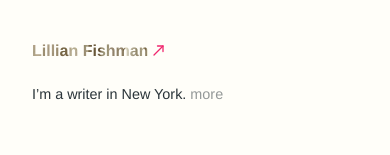
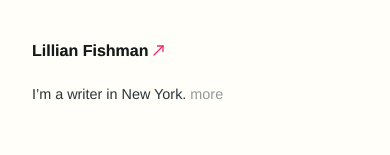
Before and after one commit to lollygoth/lillianfishman-site, a plain HTML site: page index.html in a window 390 px wide. In both pictures the pointer is over the element "Lillian Fishman". Shown: the top 155 px of the page. Drawn offline with Linux system fonts and the light colour scheme.

Commit message:
Add files via upload

```diff
--- a/index.html
+++ b/index.html
@@ -303,6 +303,18 @@
       a:hover, .entry .meta a:hover {
         -webkit-text-fill-color: var(--fg) !important;
         opacity: 0.6;
+      }
+    }
+
+    /* Disable photo reveal on mobile in light mode — no mousemove to
+       position the photo, so transparent text just disappears against
+       the light background. Darken instead. */
+    @media (max-width: 600px) and (prefers-color-scheme: light) {
+      a:hover, a:active,
+      #name-toggle:hover, #name-toggle:active,
+      .entry .meta a:hover, .entry .meta a:active {
+        -webkit-text-fill-color: #131a1d !important;
+        color: #131a1d !important;
       }
     }
 
```
